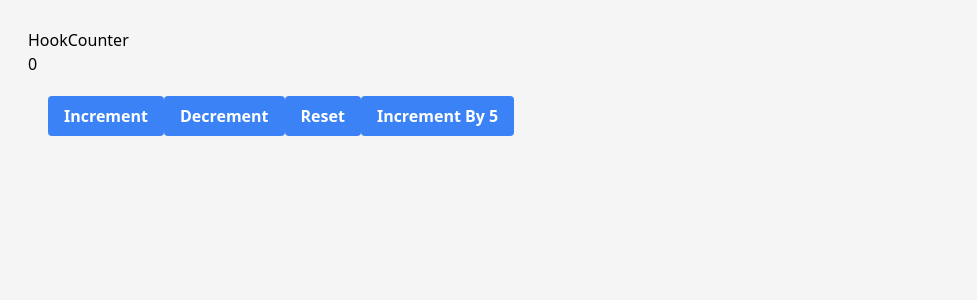
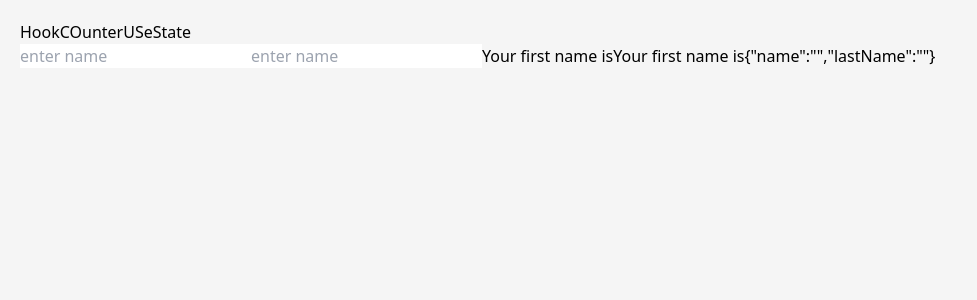
Before and after one commit to Omid-Sargazi/react-project, a React (Create React App) app: page / in a window 1280 px wide. Shown: the top 300 px of the page, without its empty margins (0-977 px from the left). Built offline with nearby package versions, Linux system fonts and the light colour scheme.

Commit message:
React Hooks useState with object

```diff
--- a/src/App.js
+++ b/src/App.js
@@ -72,6 +72,7 @@ import MuiSelect from "./components/MUI/MuiSelect";
 import MuiRadioButton from "./components/MUI/MuiRadioButton";
 import "./App.css";
 import HookCounter from "./components/UseStateHook/HookCounter";
+import HookCOunterUSeState from "./components/UseStateHook/HookCOunterUSeState";
 const App = () => {
   return (
     <div className="scrollable-block">
@@ -85,7 +86,8 @@ const App = () => {
       {/* <HookCounterFour /> */}
       {/* <MuiSelect /> */}
       {/* <MuiRadioButton /> */}
-      <HookCounter />
+      {/* <HookCounter /> */}
+      <HookCOunterUSeState />
     </div>
   );
 };
--- /dev/null
+++ b/src/components/UseStateHook/HookCOunterUSeState.js
@@ -0,0 +1,28 @@
+import React, { useState } from "react";
+import { json } from "react-router-dom";
+
+export default function HookCOunterUSeState() {
+  const [name, setName] = useState({ name: "", lastName: "" });
+  return (
+    <>
+      <div>HookCOunterUSeState</div>
+      <form className=" flex">
+        <input
+          type="text"
+          placeholder="enter name"
+          value={name.name}
+          onChange={(e) => setName({ ...name, name: e.target.value })}
+        />
+        <input
+          type="text"
+          placeholder="enter name"
+          value={name.lastName}
+          onChange={(e) => setName({ ...name, lastName: e.target.value })}
+        />
+        <h2>Your first name is {name.name} </h2>
+        <h2>Your first name is {name.lastName} </h2>
+        <h1>{JSON.stringify(name)}</h1>
+      </form>
+    </>
+  );
+}
```
